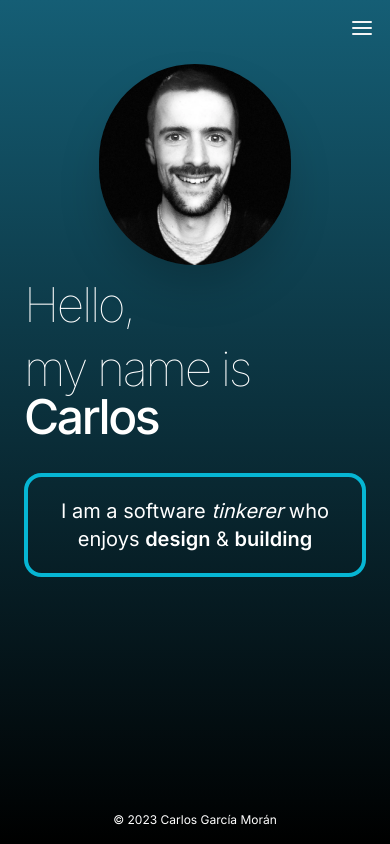
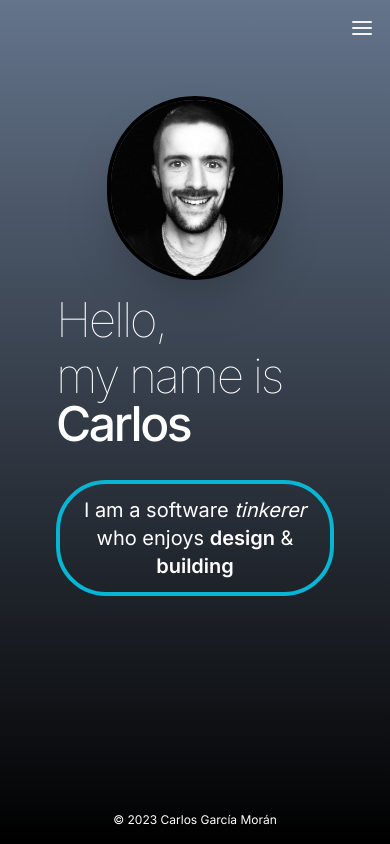
Before and after one commit to carlos-garciamoran/cgmor.com, a Next.js app: page / in a window 390 px wide. Built offline with nearby package versions, Linux system fonts and the light colour scheme.

Commit message:
💧 iterate

```diff
--- a/app/layout.tsx
+++ b/app/layout.tsx
@@ -22,7 +22,7 @@ export default function RootLayout({
   return (
     <html lang="en">
       <body className={inter.className}>
-        <div className="bg-gradient-to-b from-cyan-800 to-black flex flex-col min-h-screen text-white">
+        <div className="bg-gradient-to-b sm:bg-gradient-to-br from-slate-500 to-black flex flex-col min-h-screen text-white">
           <Navbar />
           <main className="flex flex-col flex-grow mx-6 sm:mx-16 lg:mx-36 xl:mx-48 my-4 sm:my-8">
             {children}
--- a/app/page.tsx
+++ b/app/page.tsx
@@ -7,19 +7,19 @@ export const metadata = {
 export default function Home() {
   // className={`transition-colors duration-500 bg-gradient-to-b from-[${hexCodes[currentColorIndex]}] to-black flex flex-col min-h-screen text-white`}
   return (
-    <div className="flex flex-col flex-grow sm:justify-center">
+    <div className="flex flex-col flex-grow mt-8 sm:mt-0 mx-8 sm:mx-0 sm:justify-center">
       <div className="flex items-center justify-center flex-col sm:flex-row">
         <img
-          className="rounded-full shadow-2xl h-auto w-48 sm:w-60 md:w-72 lg:w-80"
+          className="border-4 border-black rounded-full shadow-2xl h-auto w-44 sm:w-56 md:w-72 lg:w-80"
           src="/img/me.webp"
           alt="Just a pic of me"
           width={300}
           height={300}
         />
         <div className="font-thin tracking-tighter text-5xl sm:text-6xl md:text-7xl lg:text-8xl mt-4 sm:mt-0 sm:ml-10">
-          <h2 className="mb-4 inline-block">Hello,</h2>
+          <h2 className="mb-2 sm:mb-4 inline-block">Hello,</h2>
           {/* DESIGN: underline name with an animation, as if it was handwritten. */}
-          <h2 className="sm:mt-4">
+          <h2>
             {/* TODO: rotate name 360 on click (nice animation) */}
             my name is <span className="font-medium">Carlos</span>
           </h2>
@@ -29,7 +29,7 @@ export default function Home() {
       {/* TODO: align with text (img | text) */}
       {/* DESIGN: animate words and move them around randomly, then have them come back. */}
       {/* DESIGN: make border color a linear gradient. */}
-      <div className="animate-mutate border-4 border-cyan-500 mt-8 sm:mt-12 p-5 mx-auto">
+      <div className="animate-mutate border-4 border-cyan-500 mt-8 sm:mt-12 p-3 sm:p-5 xl:p-8 mx-auto">
         <h3 className="text-center">
           I am a software <span className="italic">tinkerer</span> who enjoys{' '}
           <span className="font-semibold">design</span> &{' '}
--- a/package.json
+++ b/package.json
@@ -1,6 +1,6 @@
 {
   "name": "cgmor.dev",
-  "version": "1.0.2",
+  "version": "1.0.3",
   "private": true,
   "scripts": {
     "dev": "next dev",
--- a/tailwind.config.js
+++ b/tailwind.config.js
@@ -7,7 +7,7 @@ module.exports = {
   theme: {
     extend: {
       animation: {
-        mutate: 'mutate 20s ease-in-out alternate infinite',
+        mutate: 'mutate 16s ease-in-out infinite',
       },
       backgroundImage: {
         'gradient-radial': 'radial-gradient(var(--tw-gradient-stops))',
@@ -15,11 +15,12 @@ module.exports = {
           'conic-gradient(from 180deg at 50% 50%, var(--tw-gradient-stops))',
       },
       keyframes: {
-        // IDEA: mutate each border corner independently.
+        // IDEA: mutate each border corner independently (alternate between tr-bl <-> tl-br).
         mutate: {
-          '0%': { borderRadius: '0px' },
-          '50%': { borderRadius: '30px' },
-          '100%': { borderRadius: '60px' },
+          '0%': { borderRadius: 0 },
+          '30%': { borderRadius: '50px' },
+          '70%': { borderRadius: '50px' },
+          '100%': { borderRadius: 0 },
         },
       },
     },
```
